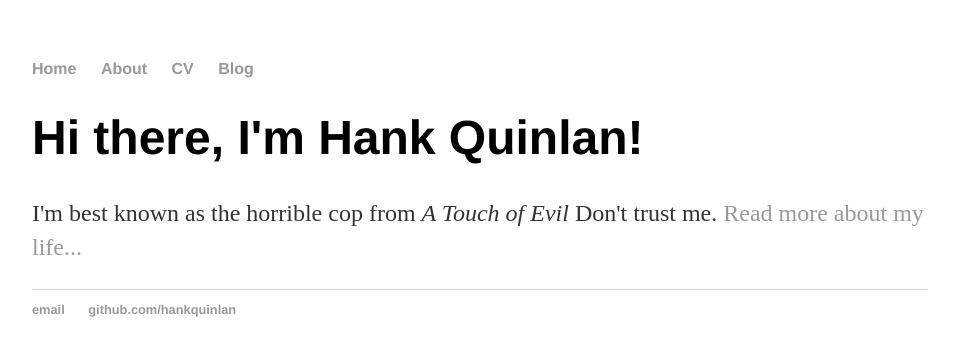
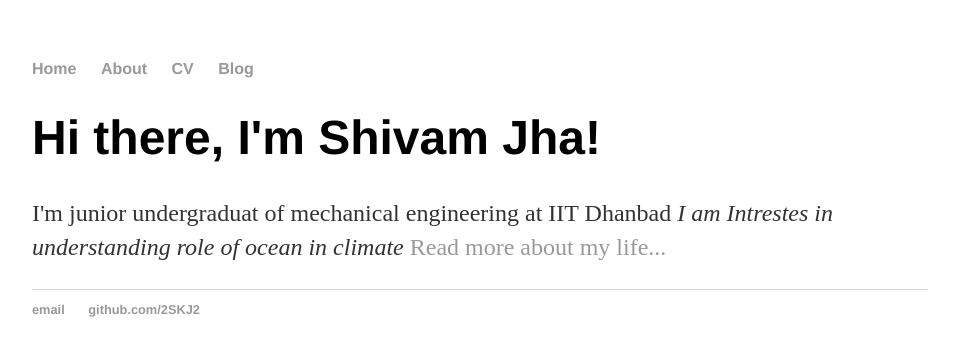
Before and after one commit to 2SKJ2/Shivamkj.github.io, a Jekyll site: the page built from index.html, in a window 1280 px wide. Shown: the top 356 px of the page, without its empty margins (160-1115 px from the left). Built offline with Jekyll 4.4.1, drawn with Linux system fonts in a browser that asks for light colours.

Commit message:
Update index.html

```diff
--- a/index.html
+++ b/index.html
@@ -1,30 +1,8 @@
-<!DOCTYPE html>
-<html>
-	<head>
-		<title>Hank Quinlan, Horrible Cop</title>
-		<!-- link to main stylesheet -->
-		<link rel="stylesheet" type="text/css" href="/css/main.css">
-	</head>
-	<body>
-		<nav>
-    		<ul>
-        		<li><a href="/">Home</a></li>
-	        	<li><a href="/about">About</a></li>
-        		<li><a href="/cv">CV</a></li>
-        		<li><a href="/blog">Blog</a></li>
-    		</ul>
-		</nav>
-		<div class="container">
-    		<div class="blurb">
-        		<h1>Hi there, I'm Hank Quinlan!</h1>
-				<p>I'm best known as the horrible cop from <em>A Touch of Evil</em> Don't trust me. <a href="/about">Read more about my life...</a></p>
-    		</div><!-- /.blurb -->
-		</div><!-- /.container -->
-		<footer>
-    		<ul>
-        		<li><a href="mailto:hankquinlanhub@gmail.com">email</a></li>
-        		<li><a href="https://github.com/hankquinlan">github.com/hankquinlan</a></li>
-			</ul>
-		</footer>
-	</body>
-</html>
+---
+layout: default
+title: Shivam Kumar Jha
+---
+<div class="blurb">
+	<h1>Hi there, I'm Shivam Jha!</h1>
+	<p>I'm junior undergraduat of mechanical engineering at IIT Dhanbad <em>I am Intrestes in understanding role of ocean in climate </em>  <a href="/about">Read more about my life...</a></p>
+</div><!-- /.blurb -->
```
